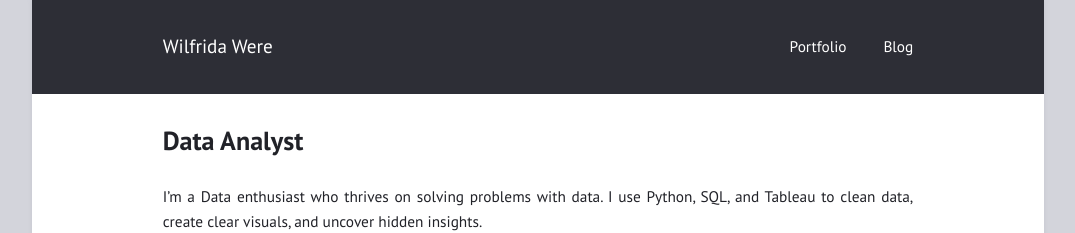
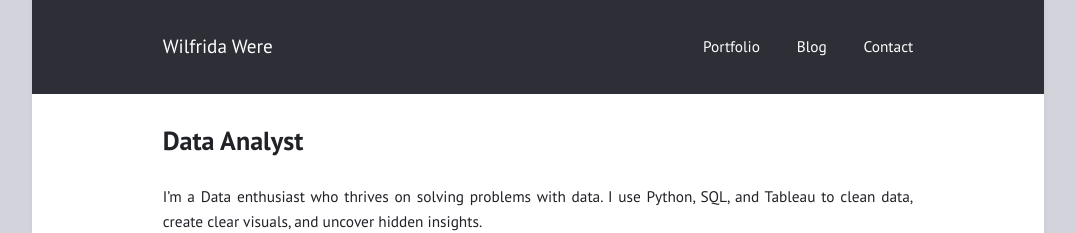
Before and after one commit to Wilfrida-Were/website, a Jekyll site: the page built from index.md, in a window 1280 px wide. Shown: the top 233 px of the page, without its empty margins (102-1177 px from the left). Built offline with Jekyll 4.4.1, drawn with Linux system fonts in a browser that asks for light colours.

Commit message:
Update _config.yml

```diff
--- a/_config.yml
+++ b/_config.yml
@@ -18,6 +18,7 @@ minimal: false             # use a dark header
 navigation:                # accepts {file, title, url, icon, sidebaricon}
   - {title: "Portfolio", file: "README.md"}
   - {title: "Blog", file: "blog.md"}
+  - {title: "Contact", file: "contact.md"}
 
 external:                  # shows a footer with social links - for available icons see fontawesome.com/icons
   - {title: Github, icon: github, url: "https://github.com/Wilfrida-Were"}
```
